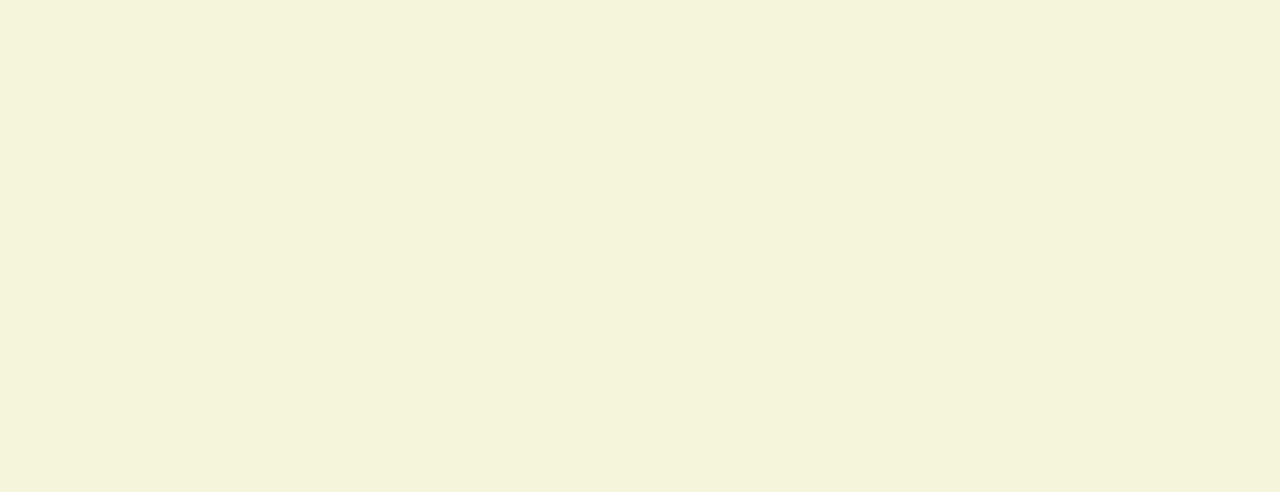
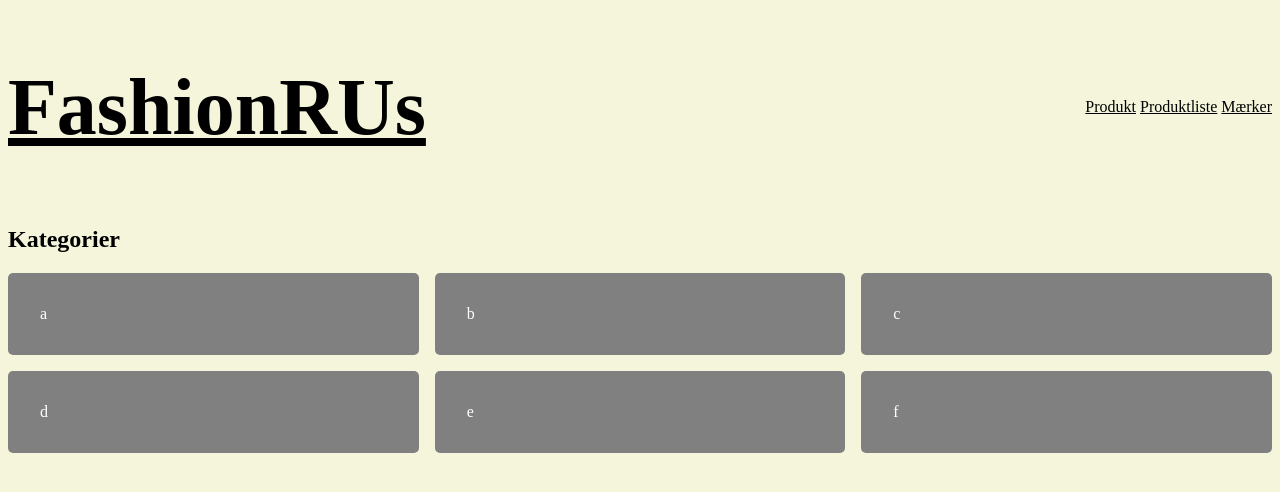
Before and after one commit to SteinDenStore/fashionrus, a plain HTML site: page kategori.html in a window 1280 px wide. Drawn offline with Linux system fonts and the light colour scheme.

Commit message:
kategori liste lavet

```diff
--- a/css/style.css
+++ b/css/style.css
@@ -3,5 +3,26 @@
   background-color: beige;
 }
 header {
-  font-size: 10rem;
+  display: flex;
+  align-items: center;
+  justify-content: space-between;
 }
+a {
+  color: inherit;
+  font-size: 1rem;
+}
+h1 {
+  font-size: 5rem;
+}
+.categorylist {
+  display: grid;
+  grid-template-columns: repeat(3, 1fr);
+  gap: 1em;
+}
+.categorylist a {
+  text-decoration: none;
+  padding: 2em;
+  color: white;
+  background-color: gray;
+  border-radius: 5px;
+}
--- a/kategori.html
+++ b/kategori.html
@@ -9,5 +9,25 @@
     <link rel="stylesheet" href="/css/api.css" />
     <link rel="stylesheet" href="/java/script.js" />
   </head>
-  <body></body>
+  <body>
+    <header>
+      <a href="index.html"><h1>FashionRUs</h1></a>
+      <nav>
+        <a href="index.html">Produkt</a>
+        <a href="index.html">Produktliste</a>
+        <a href="kategori.html">Mærker</a>
+      </nav>
+    </header>
+    <main>
+      <h2>Kategorier</h2>
+      <section class="categorylist">
+        <a href="produktliste.html">a</a>
+        <a href="produktliste.html">b</a>
+        <a href="produktliste.html">c</a>
+        <a href="produktliste.html">d</a>
+        <a href="produktliste.html">e</a>
+        <a href="produktliste.html">f</a>
+      </section>
+    </main>
+  </body>
 </html>
```
Also changed, not shown: index.html (+3 -1 lines), produktliste.html (+10 -1 lines).
